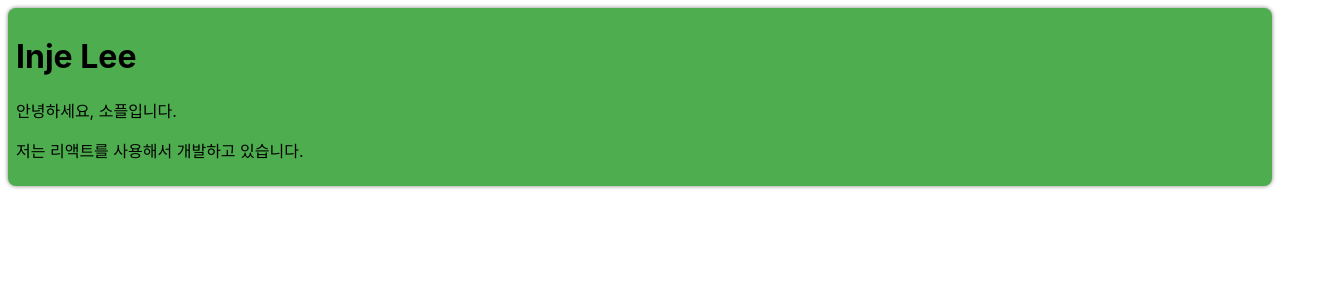
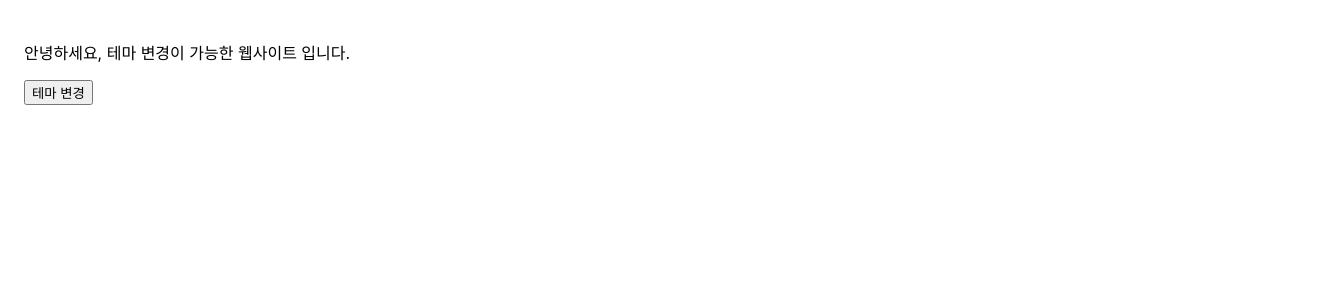
Before and after one commit to jaedurk/portfolio-test, a React (Create React App) app: page / in a window 1280 px wide. Shown: the top 300 px of the page, 1328 px wide, since content can reach past the window. Built offline with nearby package versions, Linux system fonts and the light colour scheme.

Commit message:
Chapter14

```diff
--- /dev/null
+++ b/src/chapter_14/DarkOrLight.jsx
@@ -0,0 +1,25 @@
+import {useState, useCallback} from "react";
+import ThemeContext from "./ThemeContext";
+import MainContent from "./MainContent";
+
+function DarkOrLight(props) {
+    const [theme, setTheme] = useState("light");
+
+    const toggleTheme = useCallback(() => {
+        if (theme === "light") {
+            setTheme("dark");
+        } else if (theme === "dark") {
+            setTheme("light")
+        }
+    }, [theme]);
+
+    console.log(theme);
+
+    return (
+        <ThemeContext.Provider value={{theme, toggleTheme}}>
+            <MainContent/>
+        </ThemeContext.Provider>
+    );
+}
+
+export default DarkOrLight;
--- /dev/null
+++ b/src/chapter_14/MainContent.jsx
@@ -0,0 +1,23 @@
+import {useContext} from "react";
+import ThemeContext from "./ThemeContext";
+
+function MainContent(props) {
+    const {theme, toggleTheme} = useContext(ThemeContext);
+
+    return (
+        <div
+            style={{
+                width: "100vw",
+                height: "100vh",
+                padding: "1.5rem",
+                backgroundColor: theme === "light" ? "white" : "black",
+                color: theme === "light" ? "black" : "white",
+            }}
+        >
+            <p>안녕하세요, 테마 변경이 가능한 웹사이트 입니다.</p>
+            <button onClick={toggleTheme}>테마 변경</button>
+        </div>
+    );
+}
+
+export default MainContent;
--- /dev/null
+++ b/src/chapter_14/ThemeContext.jsx
@@ -0,0 +1,6 @@
+import React from "react";
+
+const ThemeContext = React.createContext();
+ThemeContext.displayName = "ThemeContext";
+
+export default ThemeContext;
--- a/src/index.js
+++ b/src/index.js
@@ -4,7 +4,7 @@
 
 import reportWebVitals from './reportWebVitals';
 // import Calculator from "./chapter_12/Calculator";
-import ProfileCard from "./chapter_13/ProfileCard";
+// import ProfileCard from "./chapter_13/ProfileCard";
 
 // import Accommodate from "./chapter_07/accommodate";
 // import ConfirmButton from "./chapter_08/confirmbutton";
@@ -17,11 +17,12 @@
 // import LandingPage from "./chapter_09/LandingPage";
 // import AttendanceBook from "./chapter_10/AttendanceBook";
 // import Signup from "./chapter_11/Signup";
+import DarkOrLight from "./chapter_14/DarkOrLight";
 
 
 ReactDOM.createRoot(document.getElementById('root')).render(
     <React.StrictMode>
-        <ProfileCard />
+        <DarkOrLight/>
     </React.StrictMode>,
 );
 
```
